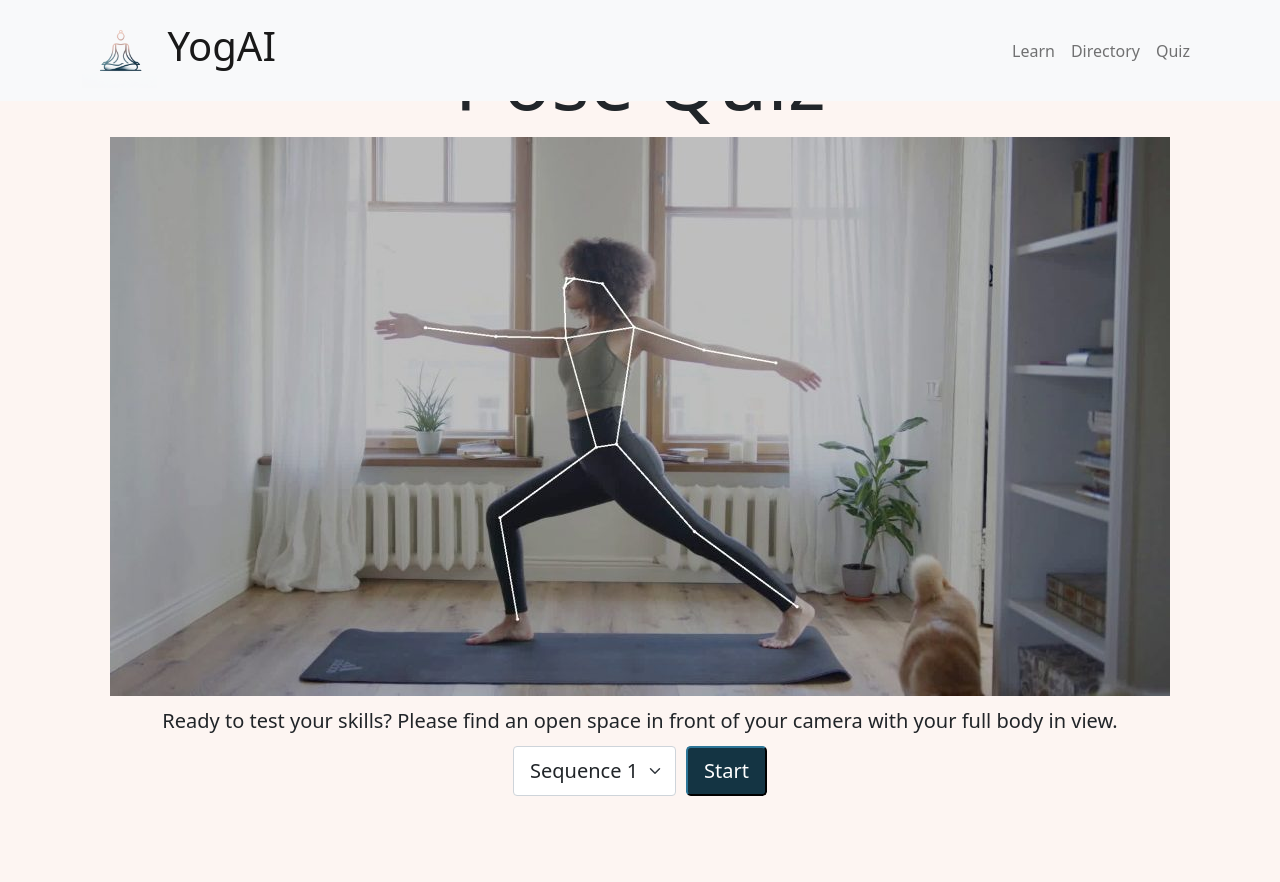
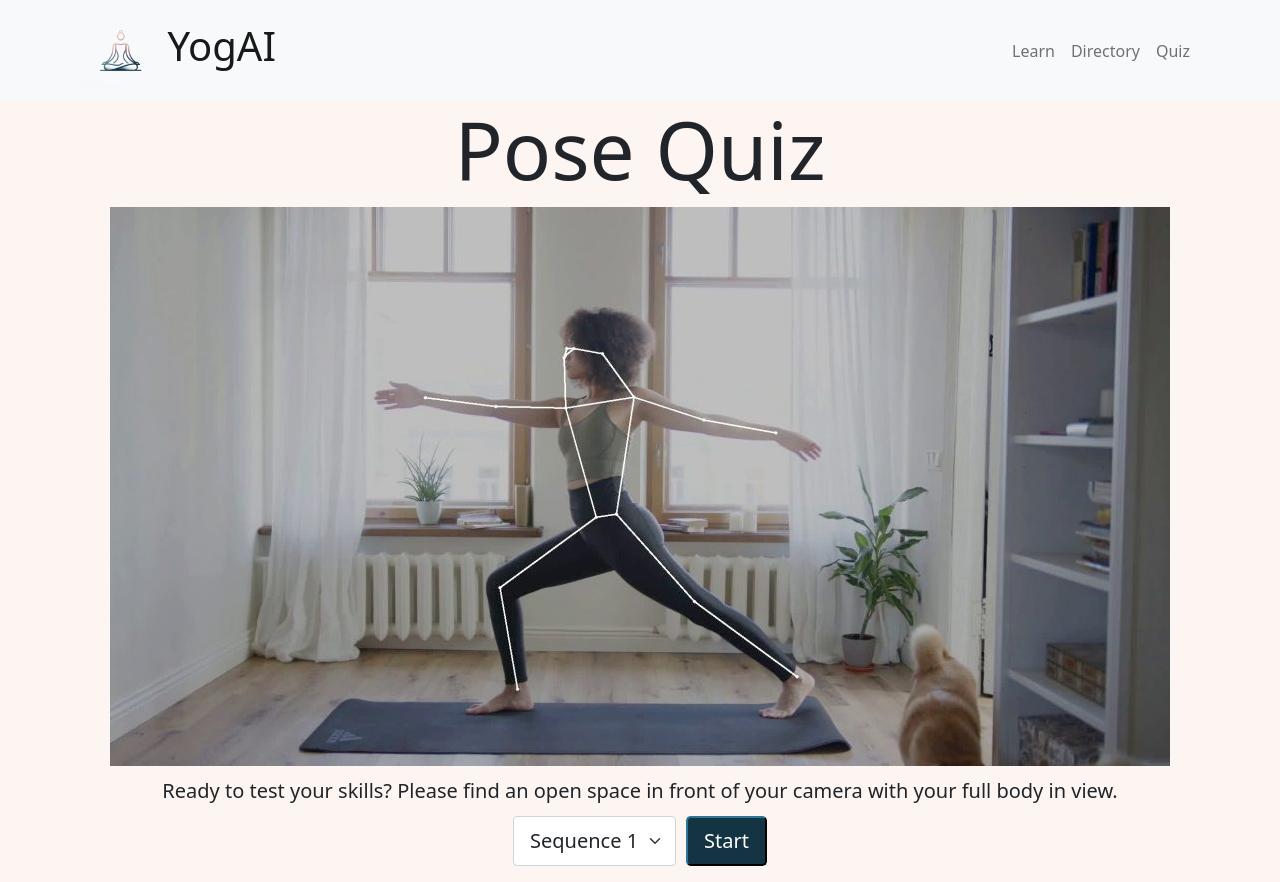
Before and after one commit to A-Chaudhary/YogAI, a Flask app: page /quiz in a window 1280 px wide. Before the commit the page ends 796 px from the top, so only its background shows below. Run offline with Flask 3, Linux system fonts and the light colour scheme; some libraries are stand-ins or nearby versions.

Commit message:
quick height fix

```diff
--- a/static/main.css
+++ b/static/main.css
@@ -38,7 +38,7 @@
     flex-direction: column;
     justify-content: center;
     align-items: center;
-    height: 80vh; /* Make container take up full viewport height */
+    height: 90; /* Make container take up full viewport height */
 }
 
 .quiz-home-title{
```
